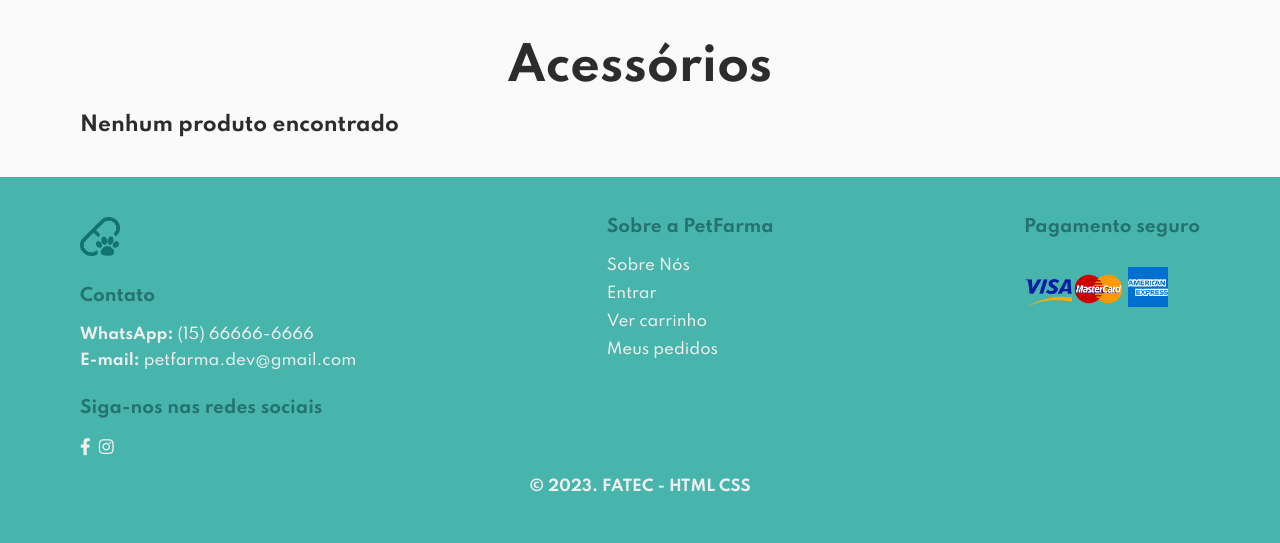
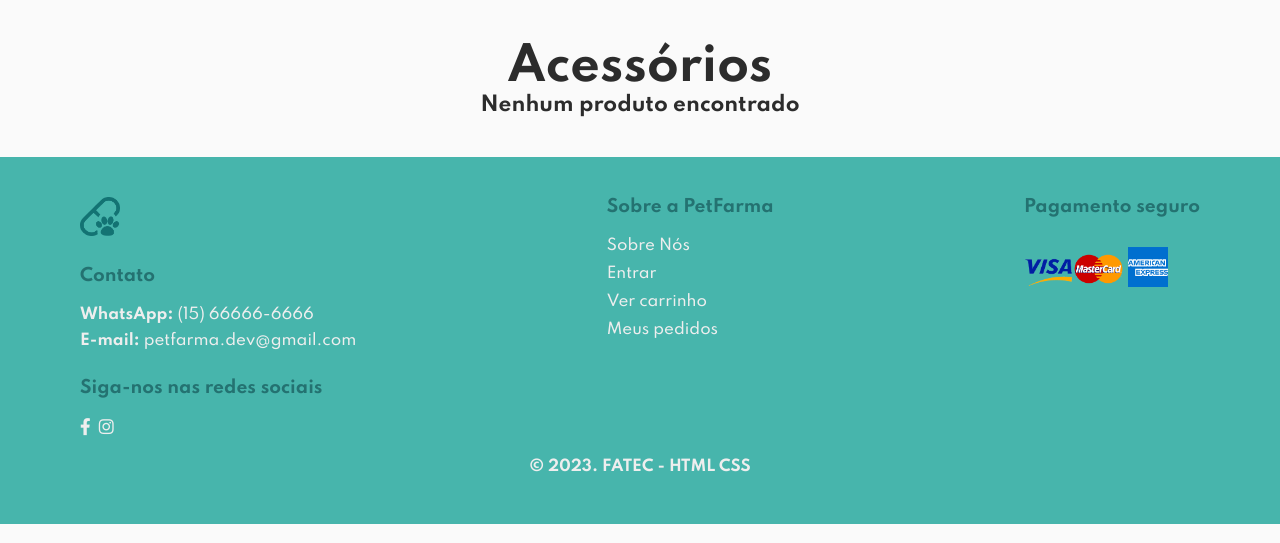
Before and after one commit to BeatrizARibeiro/Pet-Farma, a PHP site: page /pet-farma/aces.php in a window 1280 px wide. Shown: the part 134-677 px from the top of the page. Run offline with PHP 8.4, Linux system fonts and the light colour scheme; data that the repository does not hold is empty; some libraries are stand-ins or nearby versions.

Commit message:
ajustezin display

```diff
--- a/public/css/style.css
+++ b/public/css/style.css
@@ -429,8 +429,14 @@ body {
     margin-bottom: 10px;
 }
 
+/* #product1 {
+    text-align: center;
+} */
 #product1 {
-    text-align: center;
+   text-align: center;
+    /* display: flex;
+    flex-wrap: wrap;
+    justify-content: center; */
 }
 
 /* #product1 .pro-container {
@@ -442,10 +448,9 @@ body {
 
 #product1 .pro-container {
     display: flex;
-    justify-content: flex-start;
-    padding-top: 20px;
+    justify-content: center;
     flex-wrap: wrap;
-    gap: 0.5%;
+    gap: 0.5px;
 }
 
 #product1 .pro {
@@ -456,7 +461,7 @@ body {
     border-radius: 25px;
     cursor: pointer;
     box-shadow: 20px 20px 30px rgba(0, 0, 0, 0.03);
-    margin: 15px 0;
+    margin: 14px;
     transition: 0.2s ease;
     position: relative;
     background: #ffffff;
```
